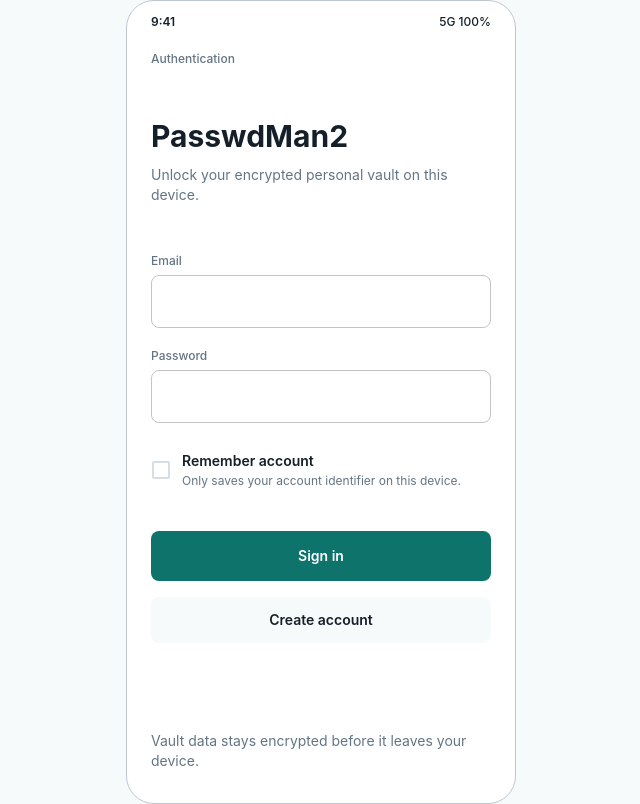
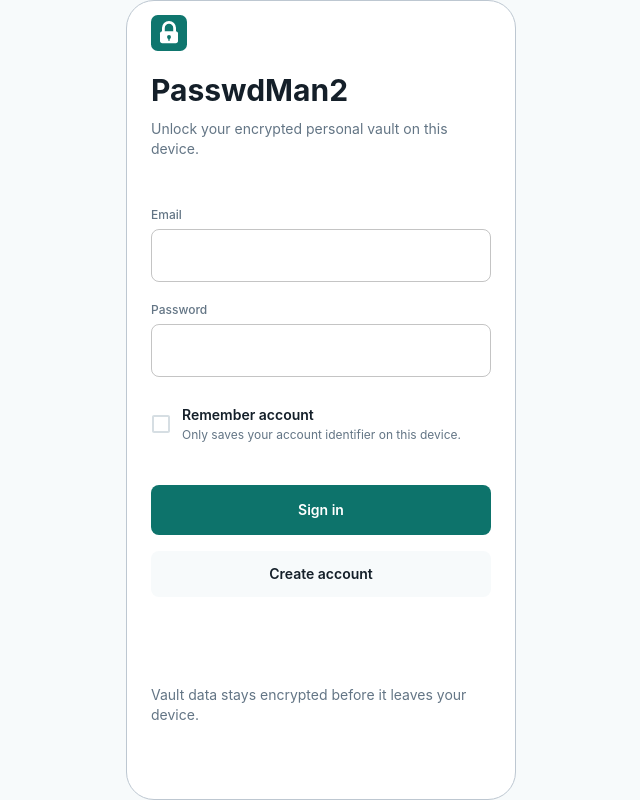
Before and after one commit to zcorw/PasswdMan2, a React (Vite) app in the folder frontend/: page /login in a window 1280 px wide. Shown: the whole page, without its empty margins (319-959 px from the left). Built offline with nearby package versions, Linux system fonts and the light colour scheme.

Commit message:
feat: add app logo header

```diff
--- a/frontend/src/components/common/StatusBar.tsx
+++ /dev/null
@@ -1,23 +0,0 @@
-import { Box, Typography } from '@mui/material';
-
-export function StatusBar() {
-  return (
-    <Box
-      sx={{
-        alignItems: 'center',
-        display: 'flex',
-        height: 42,
-        justifyContent: 'space-between',
-        px: 3,
-        flexShrink: 0,
-      }}
-    >
-      <Typography variant="body2" fontWeight={600}>
-        9:41
-      </Typography>
-      <Typography variant="body2" fontWeight={500}>
-        5G 100%
-      </Typography>
-    </Box>
-  );
-}
--- a/frontend/src/layouts/MobileAppLayout.tsx
+++ b/frontend/src/layouts/MobileAppLayout.tsx
@@ -2,7 +2,6 @@ import { Box, Stack } from '@mui/material';
 import type { ReactNode } from 'react';
 
 import { appTokens } from '../theme';
-import { StatusBar } from '../components/common/StatusBar';
 import { BottomNav } from '../components/navigation/BottomNav';
 
 interface MobileAppLayoutProps {
@@ -34,7 +33,27 @@ export function MobileAppLayout({ children, showBottomNav = false }: MobileAppLa
           position: 'relative',
         }}
       >
-        <StatusBar />
+        <Box
+          component="header"
+          sx={{
+            alignItems: 'center',
+            display: 'flex',
+            flexShrink: 0,
+            height: 64,
+            px: appTokens.layout.pageX,
+          }}
+        >
+          <Box
+            component="img"
+            src="/icons/icon.svg"
+            alt="PasswdMan2"
+            sx={{
+              display: 'block',
+              height: 36,
+              width: 36,
+            }}
+          />
+        </Box>
         <Box
           component="main"
           sx={{
--- a/frontend/src/pages/AuditLogPage.tsx
+++ b/frontend/src/pages/AuditLogPage.tsx
@@ -24,9 +24,6 @@ export function AuditLogPage() {
     <MobileAppLayout showBottomNav>
       <Stack spacing={2.5} sx={{ pt: 0.5 }}>
         <Stack spacing={0.75}>
-          <Typography variant="body2" color="text.secondary" fontWeight={500}>
-            Sensitive values are never written here
-          </Typography>
           <Typography variant="h2" component="h1">
             Log
           </Typography>
--- a/frontend/src/pages/ItemDetailPage.tsx
+++ b/frontend/src/pages/ItemDetailPage.tsx
@@ -31,9 +31,6 @@ export function ItemDetailPage() {
   return (
     <MobileAppLayout showBottomNav>
       <Stack spacing={2.25} sx={{ pt: 0.5 }}>
-        <Typography variant="body2" color="text.secondary" fontWeight={500}>
-          Main password + secondary passwords
-        </Typography>
         <Button
           variant="text"
           onClick={() => navigate(routes.vault)}
--- a/frontend/src/pages/ItemFormPage.tsx
+++ b/frontend/src/pages/ItemFormPage.tsx
@@ -47,9 +47,6 @@ export function ItemFormPage() {
       <Stack component="form" spacing={2.5} onSubmit={handleSubmit} sx={{ pt: 0.5 }}>
         <Stack direction="row" alignItems="center" justifyContent="space-between">
           <Stack spacing={0.75}>
-            <Typography variant="body2" color="text.secondary" fontWeight={500}>
-              Secondary password editor
-            </Typography>
             <Typography variant="h2" component="h1">
               {isNew ? 'New item' : 'Edit item'}
             </Typography>
--- a/frontend/src/pages/LoginPage.tsx
+++ b/frontend/src/pages/LoginPage.tsx
@@ -1,5 +1,4 @@
 import {
-  Box,
   Button,
   Checkbox,
   FormControl,
@@ -54,10 +53,6 @@ export function LoginPage() {
     <MobileAppLayout>
       <Stack component="form" spacing={3} onSubmit={handleSubmit} sx={{ pt: 0.5 }}>
         <Stack spacing={1.5} sx={{ pt: 0.5 }}>
-          <Typography variant="body2" color="text.secondary" fontWeight={500}>
-            Authentication
-          </Typography>
-          <Box sx={{ height: 28 }} />
           <Typography variant="h1" component="h1">
             PasswdMan2
           </Typography>
--- a/frontend/src/pages/PasswordGeneratorPage.tsx
+++ b/frontend/src/pages/PasswordGeneratorPage.tsx
@@ -69,9 +69,6 @@ export function PasswordGeneratorPage() {
     <MobileAppLayout showBottomNav>
       <Stack spacing={2.5} sx={{ pt: 0.5 }}>
         <Stack spacing={0.75}>
-          <Typography variant="body2" color="text.secondary" fontWeight={500}>
-            Offline capable generator
-          </Typography>
           <Typography variant="h2" component="h1">
             Generator
           </Typography>
--- a/frontend/src/pages/PlaceholderPage.tsx
+++ b/frontend/src/pages/PlaceholderPage.tsx
@@ -11,9 +11,6 @@ export function PlaceholderPage({ title, description }: PlaceholderPageProps) {
   return (
     <MobileAppLayout showBottomNav>
       <Stack spacing={1.5} sx={{ pt: 0.5 }}>
-        <Typography variant="body2" color="text.secondary" fontWeight={500}>
-          Planned MVP module
-        </Typography>
         <Typography variant="h2" component="h1">
           {title}
         </Typography>
--- a/frontend/src/pages/RegisterPage.tsx
+++ b/frontend/src/pages/RegisterPage.tsx
@@ -18,10 +18,7 @@ export function RegisterPage() {
     <MobileAppLayout>
       <Stack component="form" spacing={3} onSubmit={handleSubmit} sx={{ pt: 0.5 }}>
         <Stack spacing={1.5}>
-          <Typography variant="body2" color="text.secondary" fontWeight={500}>
-            Authentication
-          </Typography>
-          <Typography variant="h2" component="h1" sx={{ pt: 3 }}>
+          <Typography variant="h2" component="h1">
             Create account
           </Typography>
           <Typography variant="body1" color="text.secondary" sx={{ maxWidth: 320 }}>
--- a/frontend/src/pages/SettingsPage.tsx
+++ b/frontend/src/pages/SettingsPage.tsx
@@ -63,9 +63,6 @@ export function SettingsPage() {
     <MobileAppLayout showBottomNav>
       <Stack spacing={2.5} sx={{ pt: 0.5 }}>
         <Stack spacing={0.75}>
-          <Typography variant="body2" color="text.secondary" fontWeight={500}>
-            Vault access and sessions
-          </Typography>
           <Typography variant="h2" component="h1">
             Settings
           </Typography>
--- a/frontend/src/pages/VaultPage.tsx
+++ b/frontend/src/pages/VaultPage.tsx
@@ -20,9 +20,6 @@ export function VaultPage() {
       <Stack spacing={2.5} sx={{ pt: 0.5 }}>
         <Stack direction="row" alignItems="flex-end" justifyContent="space-between">
           <Stack spacing={0.75}>
-            <Typography variant="body2" color="text.secondary" fontWeight={500}>
-              Mobile primary screen
-            </Typography>
             <Typography variant="h2" component="h1">
               Vault
             </Typography>
```
